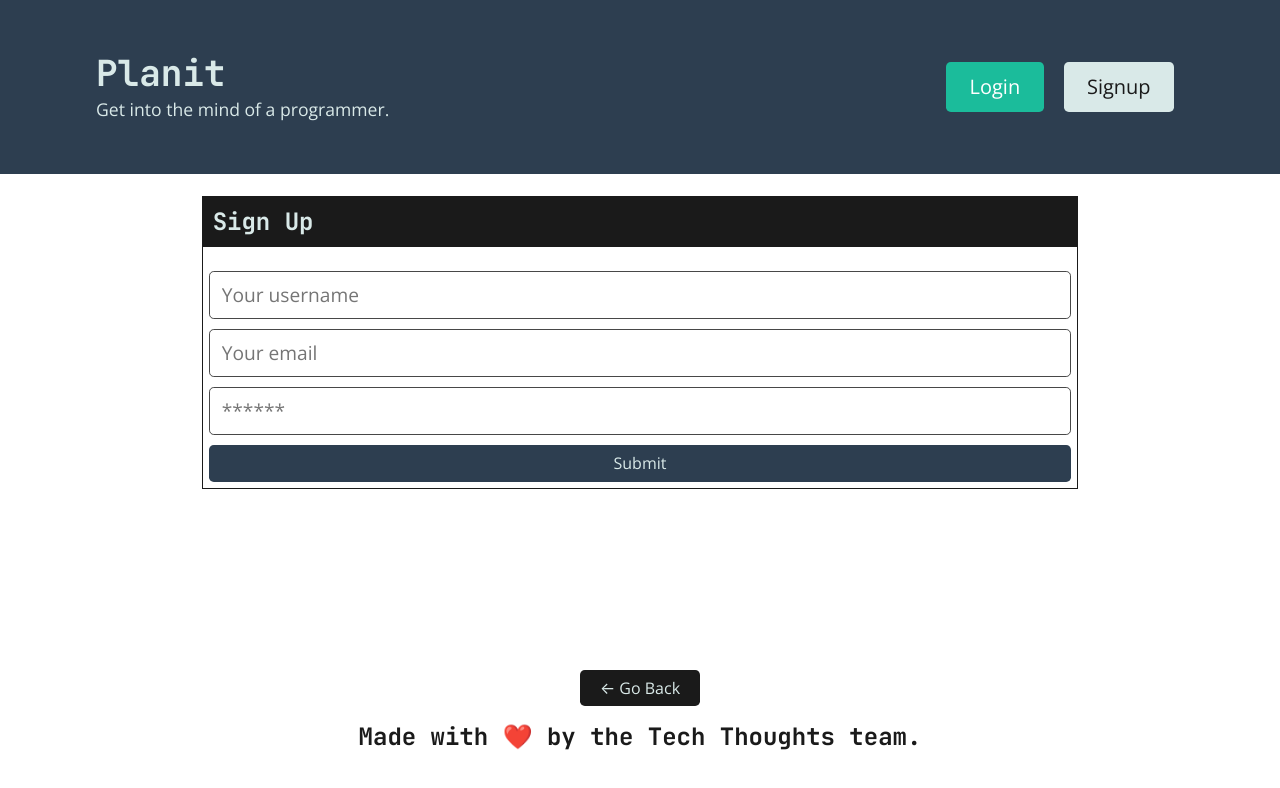
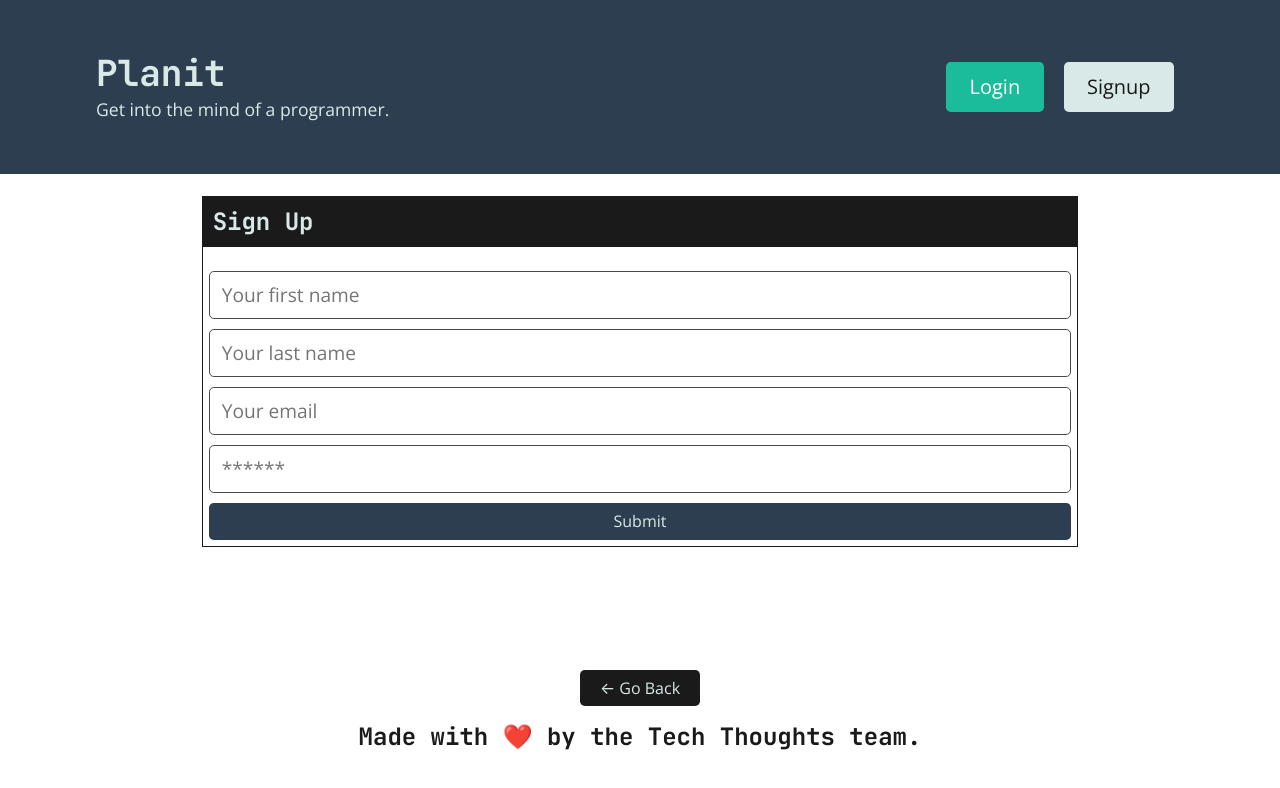
Before and after one commit to Edna1999/planit, a React (Create React App) app in the folder client/: page /signup in a window 1280 px wide. Shown: the top 788 px of the page. Built offline with nearby package versions, Linux system fonts and the light colour scheme.

Commit message:
Fixed Signup page to intake a firstName and lastName instead of a username

```diff
--- a/client/src/pages/Signup.js
+++ b/client/src/pages/Signup.js
@@ -8,7 +8,8 @@ import Auth from '../utils/auth';
 
 const Signup = () => {
   const [formState, setFormState] = useState({
-    username: '',
+    firstName: '',
+    lastName: '',
     email: '',
     password: '',
   });
@@ -53,10 +54,18 @@ const Signup = () => {
               <form onSubmit={handleFormSubmit}>
                 <input
                   className="form-input"
-                  placeholder="Your username"
-                  name="username"
+                  placeholder="Your first name"
+                  name="firstName"
                   type="text"
-                  value={formState.name}
+                  value={formState.firstName}
+                  onChange={handleChange}
+                />
+                <input
+                  className="form-input"
+                  placeholder="Your last name"
+                  name="lastName"
+                  type="text"
+                  value={formState.lastName}
                   onChange={handleChange}
                 />
                 <input
```
Also changed, not shown: 1 other file (tests, documents, lock files or other folders).
